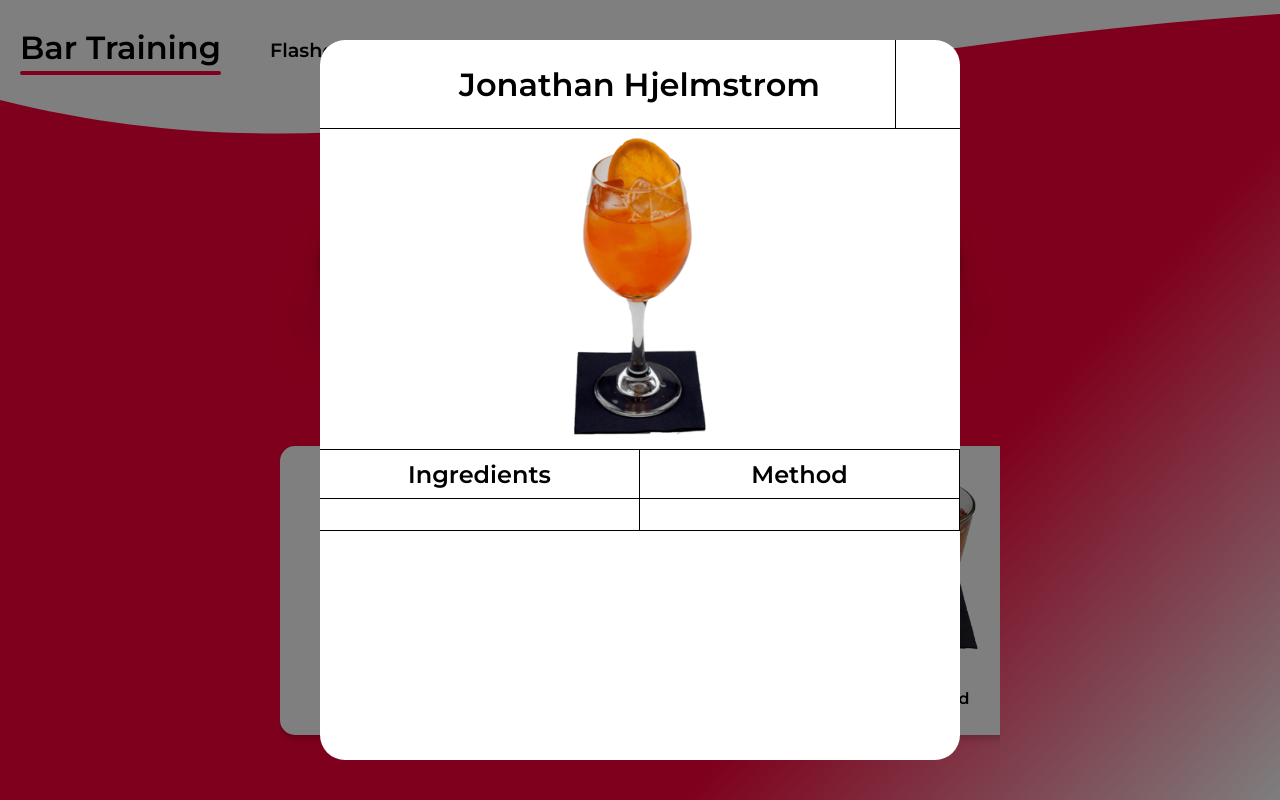
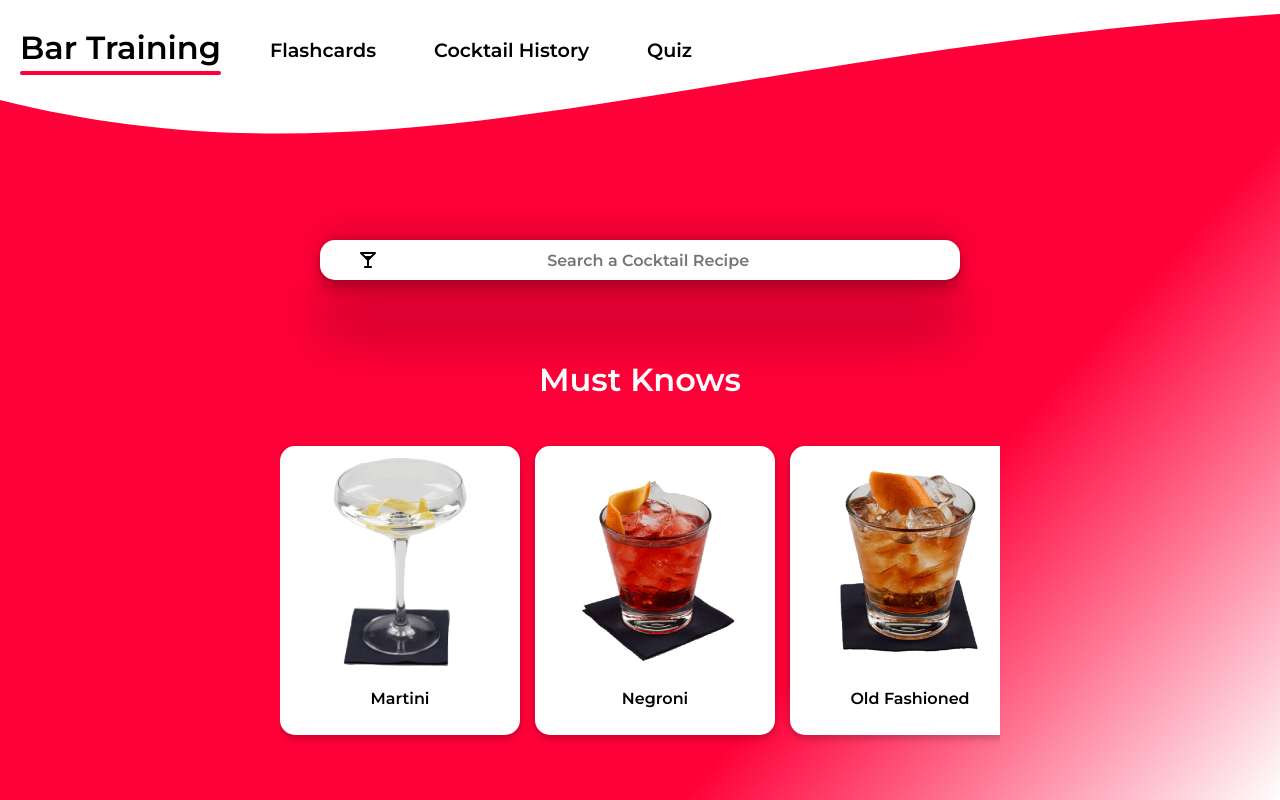
Before and after one commit to Jonjo7Dia/Bart-training-2.0, a React (Create React App) app: page / in a window 1280 px wide. Built offline with nearby package versions, Linux system fonts and the light colour scheme.

Commit message:
little bugs fixed

```diff
--- a/src/components/Home/Home.tsx
+++ b/src/components/Home/Home.tsx
@@ -4,24 +4,28 @@ import Carousel from './carousel/Carousel';
 import { useState } from "react";
 import QuickPop from './QuickPop';
 function Home() {
-  const [showPopUp, setShowPopUp] = useState(true);
+  const [showPopUp, setShowPopUp] = useState(false);
   const [popUpInfo, setPopUpInfo] = useState('helo');
+  const [isSearching, setIsSearching] = useState(false);
+
   function popHandler(){
     setShowPopUp(prevState => {
       return !prevState
-    })
+    });
+    setIsSearching(false);
   }
   function setDrink(params:any){
-    popHandler();
     setPopUpInfo(params);
   }
-  console.log(popUpInfo);
+  function setSearching(params: boolean){
+    setIsSearching(params);
+  }
   return (
     <div className={"home"}>
 
-      <QuickSearch close={popHandler} setDrink={setDrink}/>
+      <QuickSearch close={popHandler} setDrink={setDrink} isSearching={isSearching} setIsSearching={setSearching}/>
       <Carousel/>
-      {showPopUp && <QuickPop close={popHandler}/>}
+      {showPopUp && <QuickPop close={popHandler} info={popUpInfo}/>}
     </div>
   );
 }
--- a/src/components/flashcards/flashcardCarousel/FlashcardCarousel.tsx
+++ b/src/components/flashcards/flashcardCarousel/FlashcardCarousel.tsx
@@ -49,20 +49,20 @@ function FlashcardCarousel() {
 
       e = e || window.event;
 
-      if (e.keyCode === '38') {
+      if (e.keyCode == '38') {
         flip();
 
       }
-      else if (e.keyCode === '40') {
+      else if (e.keyCode == '40') {
         flip();
       }
-      else if (e.keyCode === '37') {
+      else if (e.keyCode == '37') {
         setShowFront(false);
 
         lastCard();
 
       }
-      else if (e.keyCode === '39') {
+      else if (e.keyCode == '39') {
         setShowFront(false);
 
         nextCard();
--- a/src/components/home/QuickPop.css
+++ b/src/components/home/QuickPop.css
@@ -8,7 +8,7 @@
     right: 0;
     bottom: 0;
     background-color: rgba(0, 0, 0, 0.5); /* Black background with opacity */
-    z-index: 2; /* Specify a stack order in case you're using a different order for other elements */
+    z-index: 4; /* Specify a stack order in case you're using a different order for other elements */
     cursor: pointer; /* Add a pointer on hover */
     justify-content: center;
     align-items: center;
@@ -16,7 +16,7 @@
 
 .popUpInfo{
     width: 40rem;
-    height: 45rem;
+    min-height: 45rem;
     background-color: white;
     max-height: 45rem;
     border-radius: 25px;
@@ -30,7 +30,7 @@
     flex-direction: row;
     justify-content: center;
     align-items: center;
-    border-bottom: solid 1px black;
+
 
 }
 .popUpTitle{
@@ -43,7 +43,7 @@
 }
 .popUpClose{
     width: 4rem;
-    border-bottom: solid 1px black;
+
     height: 100%;
 }
 .popUpTitle h1{
@@ -63,16 +63,13 @@
     max-width: 100%;
 }
 .popUpRecipe{
+    margin-top: 1rem;
     width: 100%;
-    border-top: 1px black solid;
     display: flex;
     flex-direction: row;
 }
 .popUpIng{
     width: 50%;
-    height: 5rem;
-    border-right: solid 1px black;
-    border-bottom: solid 1px black;
     display: flex;
 
     flex-direction: column;
@@ -81,16 +78,37 @@
 .ingHeader{
     width: 100%;
     height: 3rem;
-    border-bottom: solid 1px black;
     display: flex;
     justify-content: center;
     align-items: center;
     font-size: 1.5rem;
 }
+.ingList{
+    width: 100%;
+    height: 100%;
+
+}
+.ingList ul{
+    width: 100%;
+    height: 100%;
+    display: flex;
+    flex-direction: column;
+    justify-content: space-between;
+    list-style-type: none;
+}
+.ingList li{
+    width: 100%;
+    height: 2rem;
+    display: flex;
+    align-items: center;
+    justify-content: center;
+    text-align: center;
+    color: red;
+}
 @media only screen and (max-width: 800px){
     .popUpInfo {
         width: 90%;
-        height: 90%;
+        min-height: 90%;
         max-height: 90%;
     }
     .popUpTitle h1{
--- a/src/components/home/QuickPop.tsx
+++ b/src/components/home/QuickPop.tsx
@@ -2,15 +2,20 @@ import "./QuickPop.css";
 
 interface Props {
     close: (params: any) => void;
+    info:any;
 }
-function QuickPop({close} : Props) {
-  const source = require("../../images/Aperol Spritz.png");
+function QuickPop({close, info} : Props) {
+    let Name = info.Name;
+  if (Name === "Martini Gin/Vodka 6:1") {
+    Name = "Martini";
+  }
+  const source = require(`../../images/${Name}.png`);
   return (
     <div id={"popBackground"}>
       <div className={"popUpInfo"}>
         <div className={"popUpHeading"}>
           <div className={"popUpTitle"}>
-            <h1>Jonathan Hjelmstrom</h1>
+            <h1>{info.Name}</h1>
           </div>
           <div className={"popUpClose"} onClick={close}></div>
         </div>
@@ -22,12 +27,27 @@ function QuickPop({close} : Props) {
             <div className={"ingHeader"}>
                 <h2>Ingredients</h2>
             </div>
+            <div className={'ingList'}>
+                <ul>
+                    {info.Ingredients.map((ingredient:any, index:any)=>{
+                        return <li key={index}>{ingredient}</li>
+                    })}
+                </ul>
+            </div>
           </div>
           <div className={"popUpIng"}>
             <div className={"ingHeader"}>
             <h2>Method</h2>
 
             </div>
+            <div className={'ingList'}>
+                <ul>
+                    {info.Recipe.map((ingredient:any, index:any)=>{
+                        return <li key={index}>{ingredient}</li>
+                    })}
+                </ul>
+            </div>
+
           </div>
         </div>
       </div>
--- a/src/components/home/quickSearch/QuickSearch.css
+++ b/src/components/home/quickSearch/QuickSearch.css
@@ -5,6 +5,7 @@
   justify-content: flex-start;
   align-items: center;
   position: relative;
+  z-index: 2;
 }
 .searchBar {
   width: 20rem;
@@ -14,6 +15,8 @@
   box-shadow: rgba(0, 0, 0, 0.25) 0px 54px 55px, rgba(0, 0, 0, 0.12) 0px -12px 30px, rgba(0, 0, 0, 0.12) 0px 4px 6px, rgba(0, 0, 0, 0.17) 0px 12px 13px, rgba(0, 0, 0, 0.09) 0px -3px 5px;
   display: flex;
   flex-direction: row;
+  z-index: 1;
+
 }
 .squareEdge{
   border-bottom-left-radius: 0px;
@@ -47,6 +50,16 @@
   padding-right: 15%;
   font-size: 1rem;
 }
+.blurClick {
+  position: fixed;
+  top: 0;
+  left: 0;
+  width: 100vw;
+  height: 100vh;
+  background-color: none;
+  z-index: 0;
+
+}
 @media only screen and (min-width: 950px) {
   .searchBar {
     height: 3rem;
--- a/src/components/home/quickSearch/QuickSearch.tsx
+++ b/src/components/home/quickSearch/QuickSearch.tsx
@@ -3,22 +3,25 @@ import { FontAwesomeIcon } from "@fortawesome/react-fontawesome";
 import { faMartiniGlass } from "@fortawesome/free-solid-svg-icons";
 import SearchResults from "./SearchResults";
 import { useState } from "react";
+import e from "express";
 interface Props {
   close: () => void;
   setDrink: (params: any) => void;
+  isSearching: boolean;
+  setIsSearching: (params: any) => void;
 }
 
-
-
-function QuickSearch({close, setDrink}: Props) {
-  const [isSearching, setIsSearching] = useState(false);
-  const [searchWord, setSearchWord] = useState('12');
-
-
+function QuickSearch({ close, setDrink, isSearching, setIsSearching }: Props) {
+  const [searchWord, setSearchWord] = useState("");
 
   return (
-    <div className={"search"} >
-      <div className={`searchBar ${isSearching ? 'squareEdge' : ''}`}>
+    <div
+      className={"search"}
+    >
+      {isSearching &&  <div className={'blurClick'} onClick={()=>{
+        setIsSearching(false);
+      }}></div>}
+      <div className={`searchBar ${isSearching ? "squareEdge" : ""}`}>
         <div className={"searchIcon"}>
           <FontAwesomeIcon icon={faMartiniGlass} className={"drinkIcon"} />
         </div>
@@ -33,32 +36,22 @@ function QuickSearch({close, setDrink}: Props) {
             <input
               type="text"
               placeholder="Search a Cocktail Recipe"
+              value={isSearching ? searchWord : ''}
               onFocus={() => {
                 setIsSearching(true);
               }}
 
-              onBlur ={(e)=>{
-                  // if(e.target.value.length < 1){
-                  //   setIsSearching(false);
+              onChange={(e) => {
+                  setSearchWord(e.target.value);
 
-
-                  // }
-
-
-              }}
-              onChange={(e)=>{
-                  if(e.target.value.length > 0){
-                    setSearchWord(e.target.value);
-                  }
-                  else {
-                      setSearchWord('12');
-                  }
               }}
             />
           </form>
         </div>
       </div>
-     { isSearching && <SearchResults word ={searchWord} close={close} setDrink={setDrink}/>}
+      {isSearching && (
+        <SearchResults word={searchWord} close={close} setDrink={setDrink} />
+      )}
     </div>
   );
 }
--- a/src/components/home/quickSearch/SearchResults.css
+++ b/src/components/home/quickSearch/SearchResults.css
@@ -6,6 +6,9 @@
   border-bottom-right-radius: 15px;
   position: absolute;
   top: 100%;
+  z-index: 1;
+  box-shadow: rgba(0, 0, 0, 0.25) 0px 54px 55px, rgba(0, 0, 0, 0.12) 0px -12px 30px, rgba(0, 0, 0, 0.12) 0px 4px 6px, rgba(0, 0, 0, 0.17) 0px 12px 13px, rgba(0, 0, 0, 0.09) 0px -3px 5px;
+
 }
 
 @media only screen and (min-width: 950px) {
--- a/src/components/quiz/Quiz.css
+++ b/src/components/quiz/Quiz.css
@@ -79,9 +79,7 @@
 
 
 }
-.correct{
 
-}
 .correctColor{
     background-color: #00ff49c9;
     color: black !important;
```
